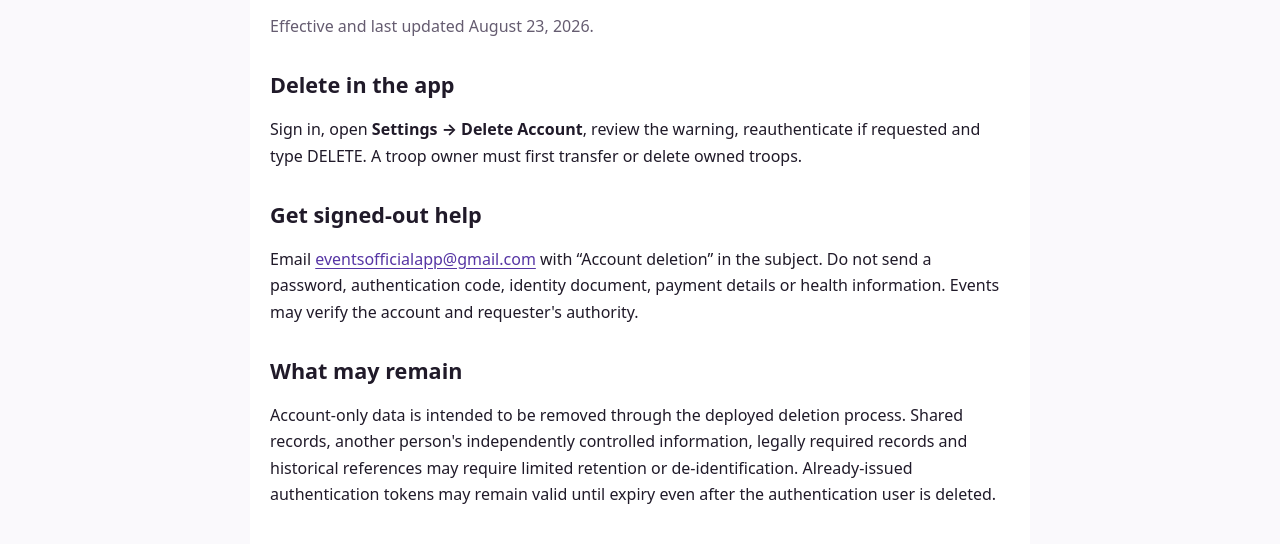
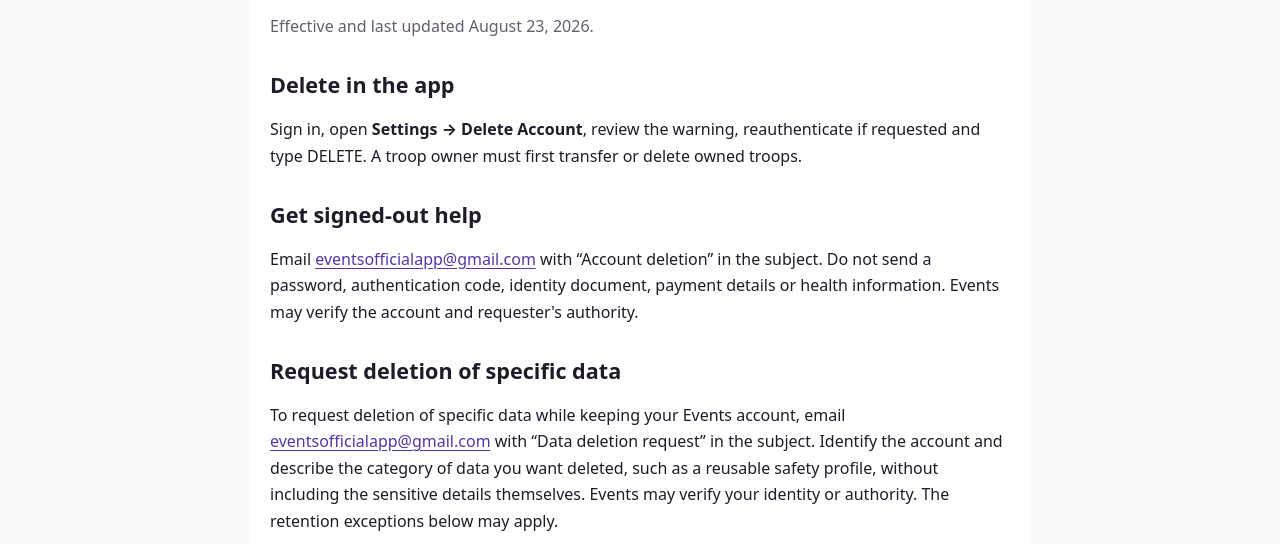
Before and after one commit to Events-App-Official/events-legal, a plain HTML site: page legal/account-deletion/index.html in a window 1280 px wide. Shown: the part 250-794 px from the top of the page. Drawn offline with Linux system fonts and the light colour scheme.

Commit message:
Clarify Events data deletion and Android Inbox updates

```diff
--- a/legal/account-deletion/index.html
+++ b/legal/account-deletion/index.html
@@ -20,6 +20,9 @@
     <h2>Get signed-out help</h2>
     <p>Email <a href="mailto:eventsofficialapp@gmail.com">eventsofficialapp@gmail.com</a> with “Account deletion” in the subject. Do not send a password, authentication code, identity document, payment details or health information. Events may verify the account and requester's authority.</p>
 
+    <h2>Request deletion of specific data</h2>
+    <p>To request deletion of specific data while keeping your Events account, email <a href="mailto:eventsofficialapp@gmail.com">eventsofficialapp@gmail.com</a> with “Data deletion request” in the subject. Identify the account and describe the category of data you want deleted, such as a reusable safety profile, without including the sensitive details themselves. Events may verify your identity or authority. The retention exceptions below may apply.</p>
+
     <h2>What may remain</h2>
     <p>Account-only data is intended to be removed through the deployed deletion process. Shared records, another person's independently controlled information, legally required records and historical references may require limited retention or de-identification. Already-issued authentication tokens may remain valid until expiry even after the authentication user is deleted.</p>
 
```
Also changed, not shown: legal/privacy/index.html (+1 -1 lines).
